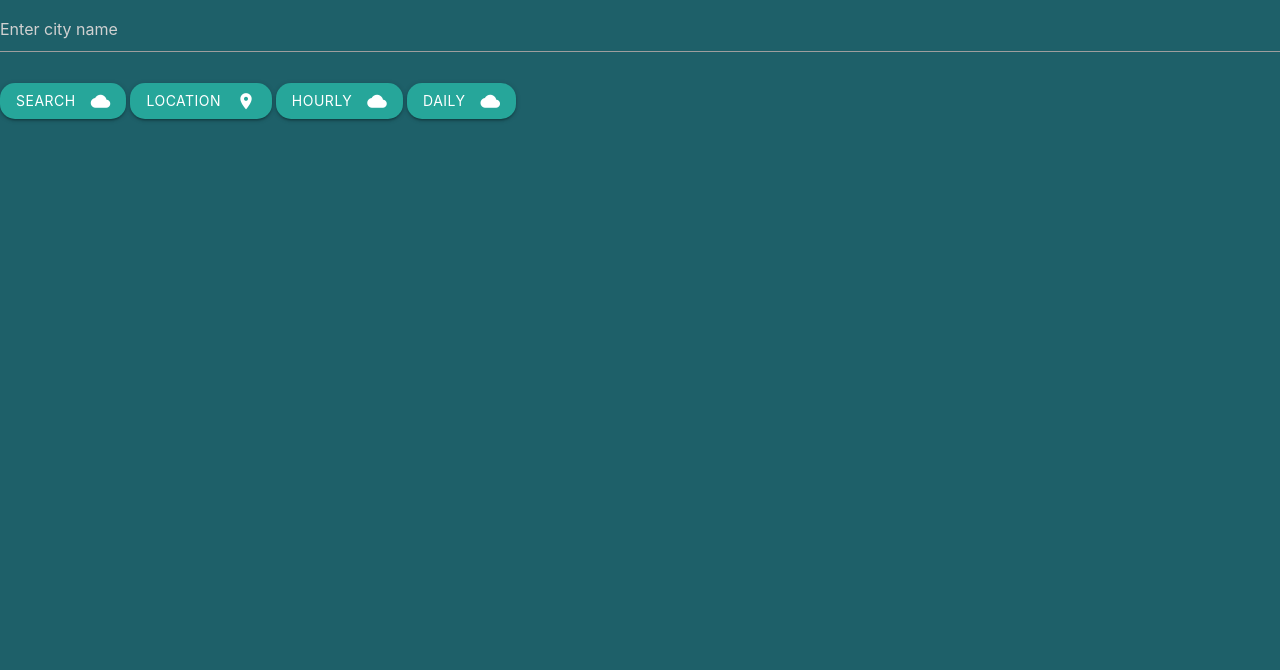
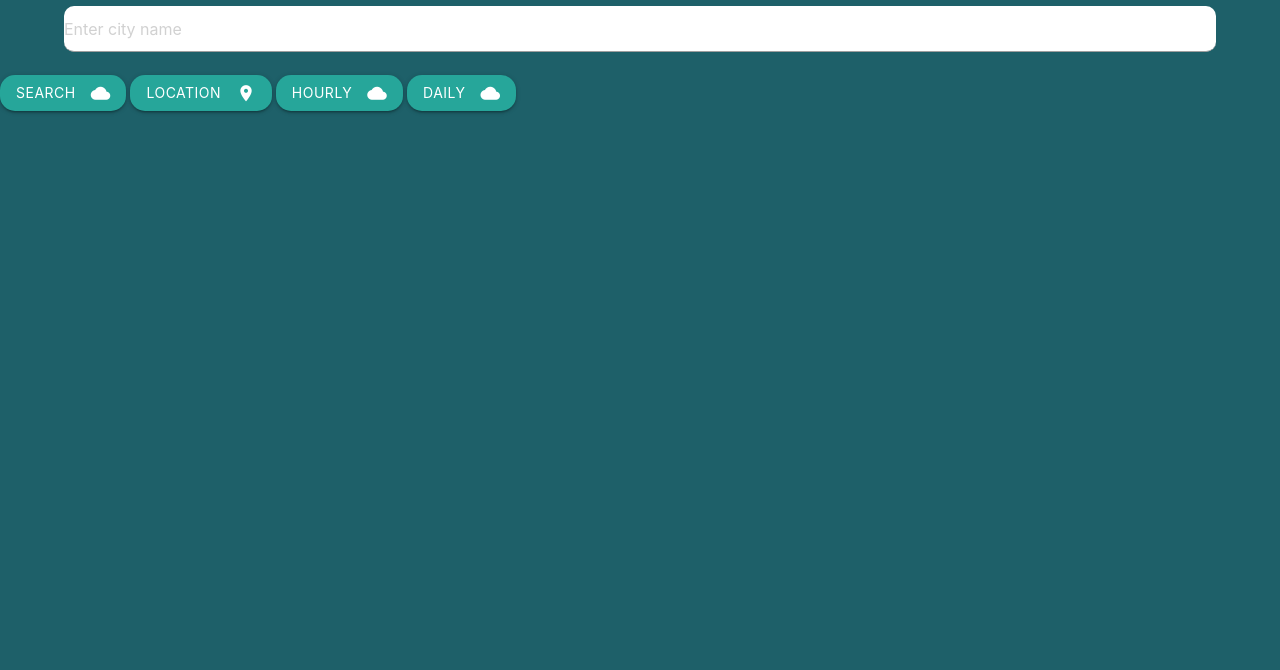
Before and after one commit to onib0002/HTML5-Weather-App-, a website with bundled scripts: page index.html in a window 1280 px wide. Shown: the part 130-800 px from the top of the page. Built offline with nearby package versions, Linux system fonts and the light colour scheme.

Commit message:
improvised cards and input settings

```diff
--- a/index.css
+++ b/index.css
@@ -3,10 +3,21 @@ body{
   background-color: #1E6069;
 }
 h1{
-  color:white
+  color:white;
+  text-align: center;
+
 }
-nav {
-  border-bottom: 2px solid cornflowerblue;
+#city{
+  background-color: white;
+  border-radius: 10px;
+  margin-left: auto;
+  width: 90%;
+  display: block;
+  margin-right: auto;
+  margin-left: auto;
+  text-align: justify;
+
+
 }
 .container{
   display: grid;
@@ -24,6 +35,7 @@ nav {
 }
 @media (min-width: 900px) {
   .container { grid-template-columns: repeat(3, 1fr); }
+
 }
 .card{
 box-shadow: 15px #dae8e9;
@@ -31,12 +43,11 @@ border-radius: 20px;
 padding: 3rem;
 margin: 1rem;
 width: 100%;
-background-color: #47D8EE;
-color: #455b5e;
+color: white;
+background-color: #114a52;
 }
 .btn{
-  margin: 1.5rem auto;
+  margin: 1rem auto;
   border-radius: 15px;
   max-width: 25%;
-
 }
```
